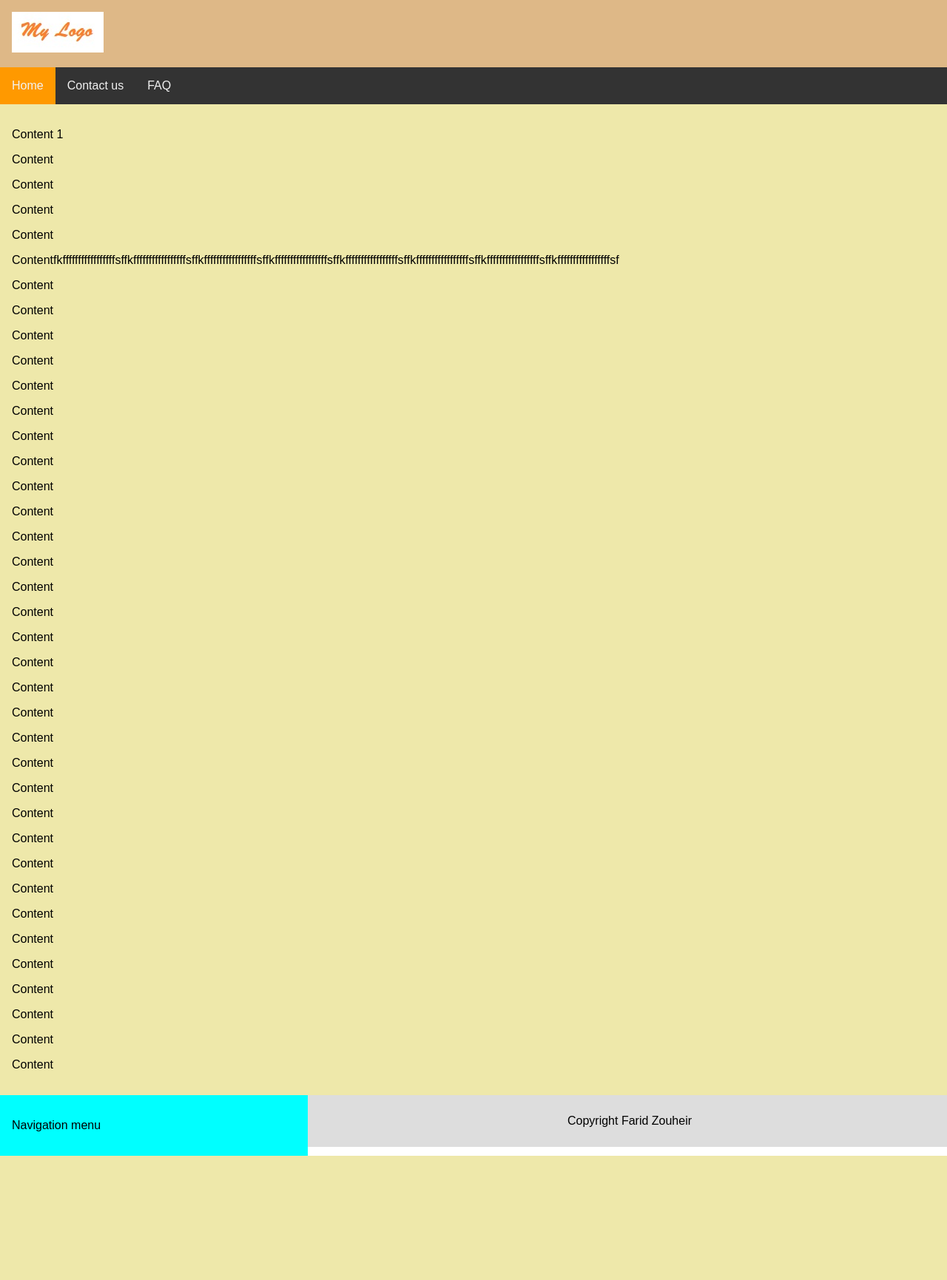
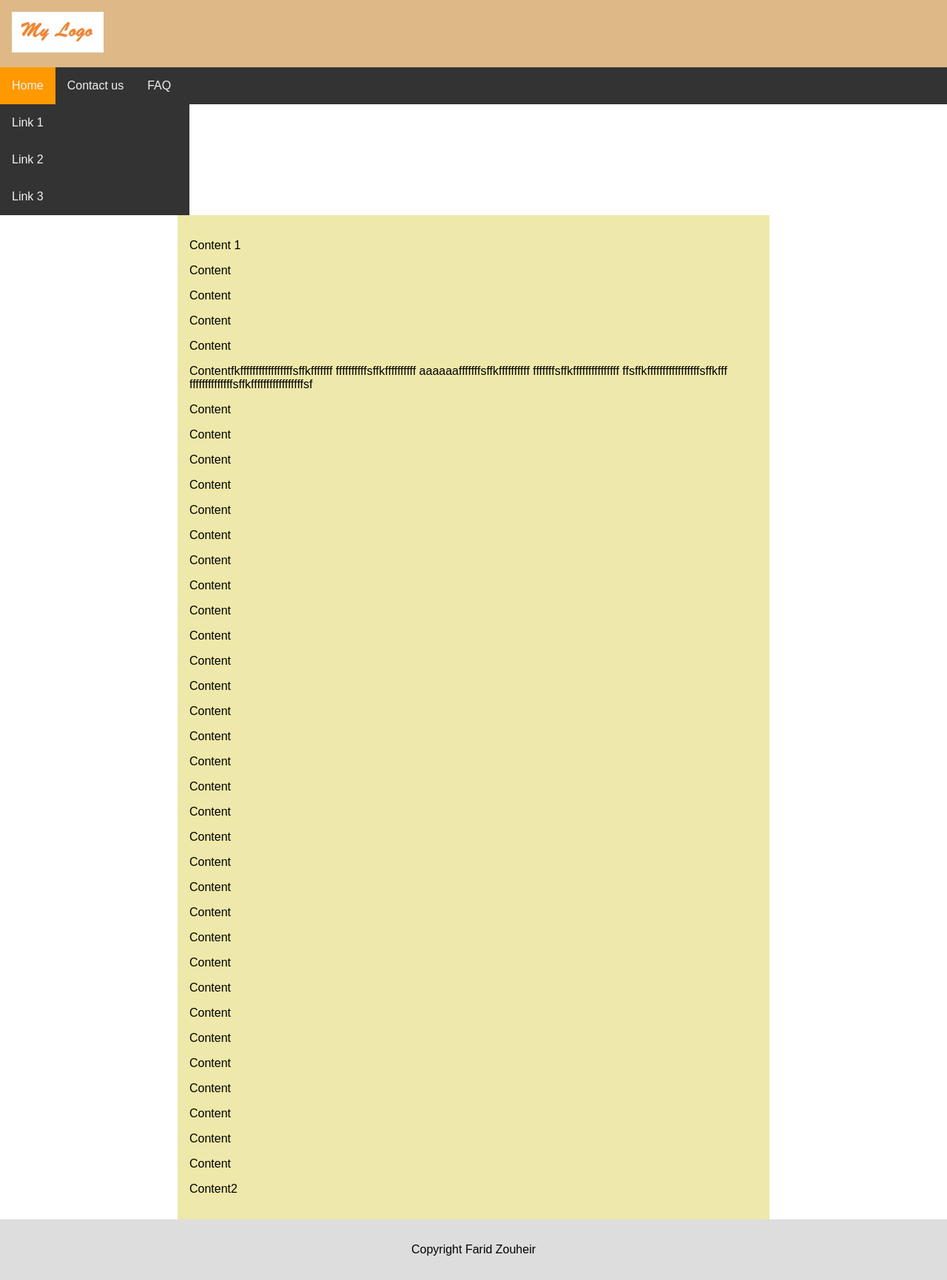
Before and after one commit to zhrfrd/MyWebsite, a PHP site: page / in a window 1280 px wide. Shown: the whole page at 74% size. Before the commit the page ends 1563 px from the top, so only its background shows below. Run offline with PHP 8.4, Linux system fonts and the light colour scheme.

Commit message:
Added lateral menu

```diff
--- a/index.php
+++ b/index.php
@@ -5,21 +5,26 @@
     <meta http-equiv="X-UA-Compatible" content="IE=edge">
     <meta name="viewport" content="width=device-width, initial-scale=1.0">
     <title>Home Page</title>
-
     <link rel="stylesheet" href="stylesheets/pageStyle.css">
 </head>
 <body>
     <?php include 'assets/header.php' ?>   <!-- Header of the page -->
     <?php include 'assets/navigation.php' ?>   <!-- Top navigtion menu -->
+    <nav>
+        <div id="sideNavigationContent" style="width:20%">
+            <a href="#" class="w3-bar-item w3-button">Link 1</a>
+            <a href="#" class="w3-bar-item w3-button">Link 2</a>
+            <a href="#" class="w3-bar-item w3-button">Link 3</a>
+          </div>
+    </nav>
     <main id="main">
-        <div id="mainContent">
         <section class="section">
             <p>Content 1</p>
             <p>Content</p>
             <p>Content</p>
             <p>Content</p>
             <p>Content</p>
-                <p>Contentfkfffffffffffffffffsffkfffffffffffffffffsffkfffffffffffffffffsffkfffffffffffffffffsffkfffffffffffffffffsffkfffffffffffffffffsffkfffffffffffffffffsffkfffffffffffffffffsf</p>
+            <p>Contentfkfffffffffffffffffsffkfffffff ffffffffffsffkffffffffff aaaaaafffffffsffkffffffffff fffffffsffkfffffffffffffff ffsffkfffffffffffffffffsffkfff ffffffffffffffsffkfffffffffffffffffsf</p>
             <p>Content</p>
             <p>Content</p>
             <p>Content</p>
@@ -51,12 +56,8 @@
             <p>Content</p>
             <p>Content</p>
             <p>Content</p>
-                <p>Content</p>
+            <p>Content2</p>
         </section>
-        </div>
-        <aside id="aside">
-            <p>Navigation menu</p>
-        </aside>
     </main>
     <?php include 'assets/footer.php' ?>   <!-- Footer of the page -->
 </body>
--- a/stylesheets/pageStyle.css
+++ b/stylesheets/pageStyle.css
@@ -51,29 +51,46 @@ body
     color: #000;
 }
 
+/*---------------------SIDE NAVIGATION----------------------*/
+
+#sideNavigationContent
+{
+    background-color: #333;
+}
+
+#sideNavigationContent a
+{
+
+    color: #f2f2f2;
+    display: block;
+    padding: 16px 16px;
+    text-decoration: none;
+    font-size: 16px;
+}
+
+#sideNavigationContent a#active
+{
+    background-color: #ff9900;
+    color: #f2f2f2;
+}
+
+#sideNavigationContent a:hover
+{
+    background-color: #ddd;
+    color: #000;
+}
+
 /*--------------------------MAIN--------------------------*/
 
 #main
 {
+    max-width: 60%;
+    margin: auto;   /*Center horizontally the container*/
     background-color: palegoldenrod;   /*To eliminate and put inside body. Delete #main in css*/
-}
-
-#mainContent
-{
     padding: 16px;
-    background-color: palegoldenrod;
 }
 
 /*-----------------------------ASIDE------------------------TO DO*/
-
-#aside
-{
-    width: 30%;
-    padding: 16px;
-    margin-right: 16px;
-    float: left;
-    background-color: aqua;
-}
 
 /*-----------------------------FOOTER-------------------------*/
 
@@ -82,5 +99,5 @@ body
     background-color: #ddd;
     color: #000;
     text-align: center;
-    padding: 10px;
+    padding: 16px;
 }
```
Also changed, not shown: README.md. Lines whose indentation alone changed are shown as unchanged.
